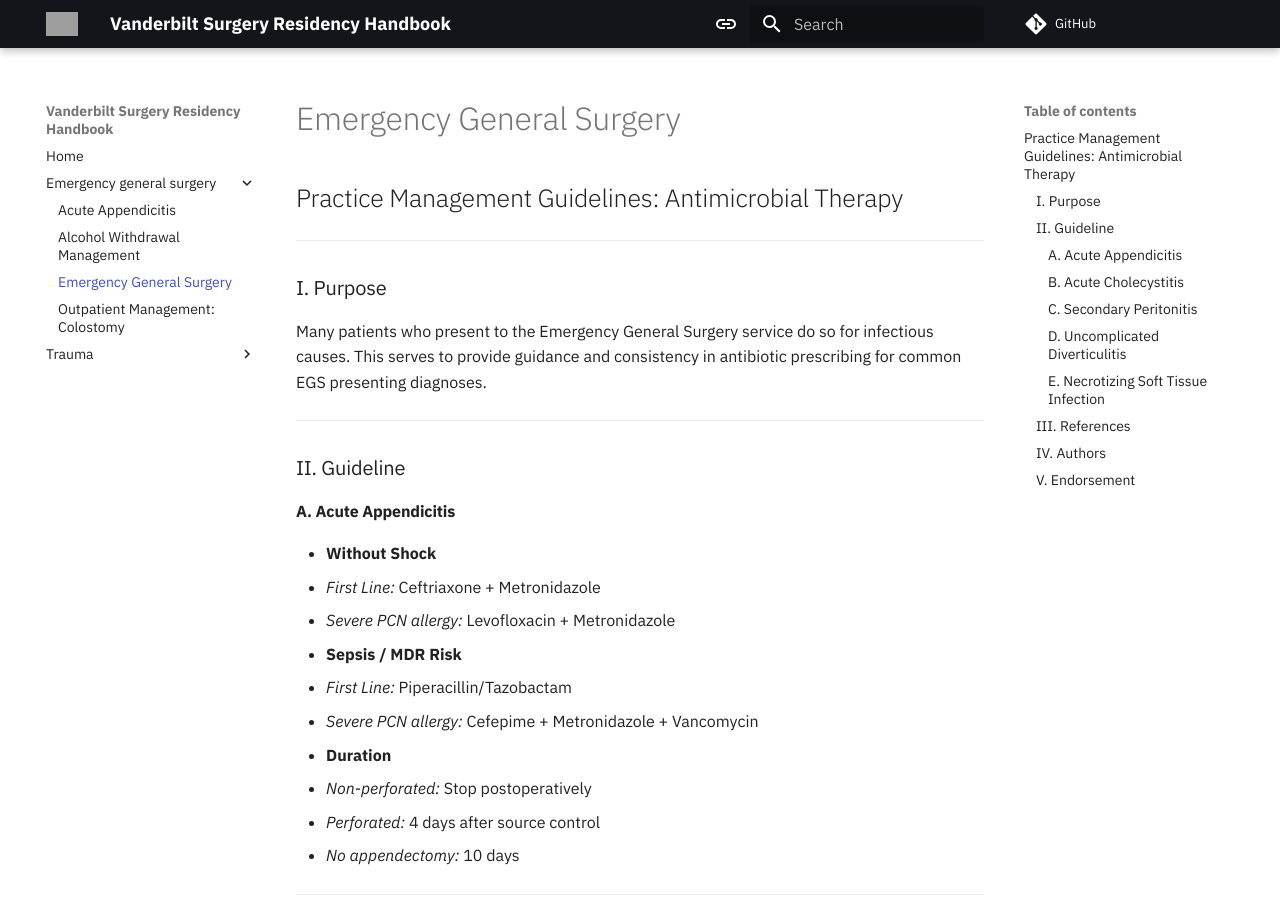
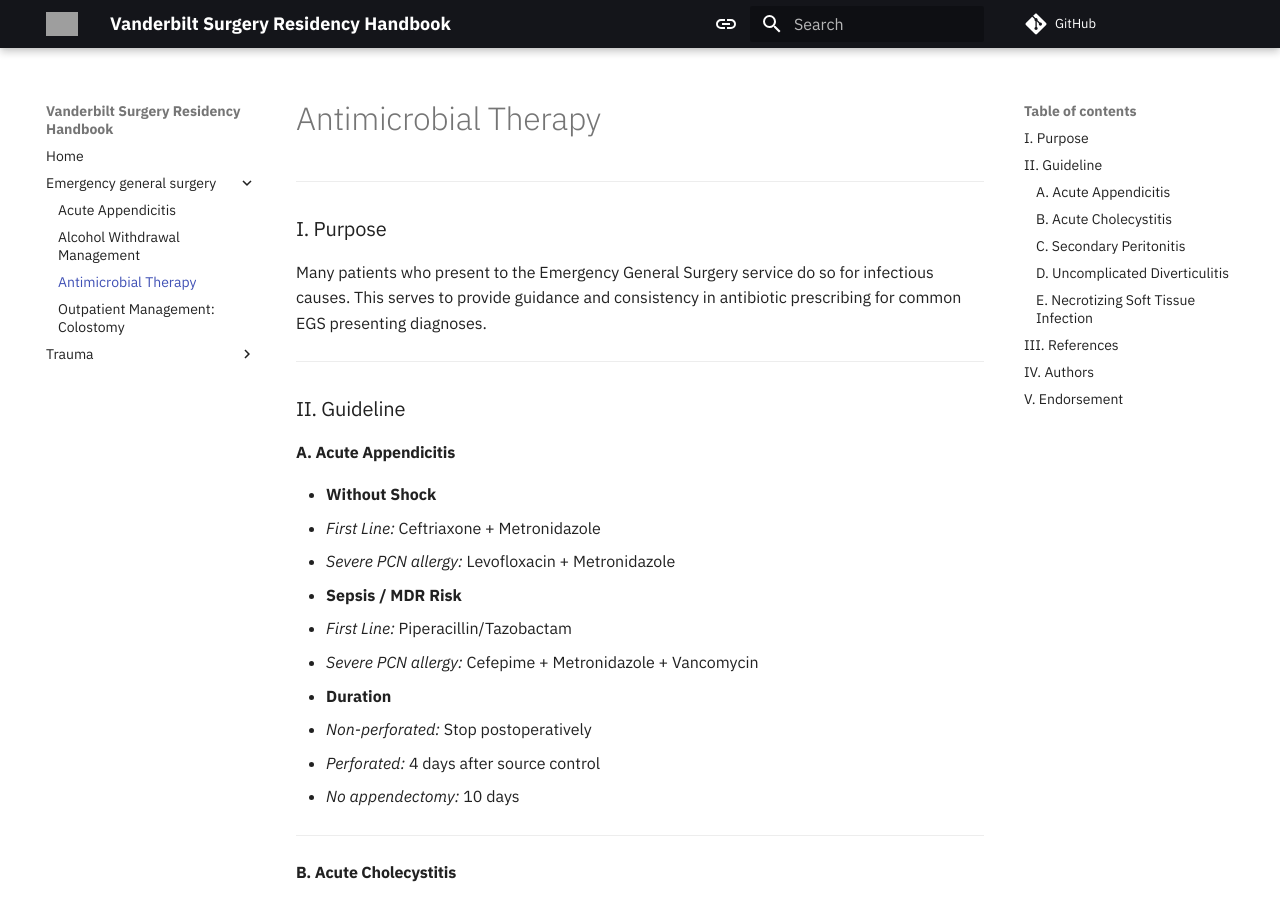
Before and after one commit to bilalmirza96/UOAGeneralSurgery, an MkDocs documentation site: the page built from docs/emergency-general-surgery/Antimicrobial Therapy.md, in a window 1280 px wide and 900 px high. Built offline with MkDocs 1.6.1 and Material for MkDocs 9.7.7, drawn with Linux system fonts in a browser that asks for light colours; comment, search, counter and statistics services are not loaded; grey boxes are pictures that could not be loaded.

Commit message:
Update Antimicrobial Therapy.md

```diff
--- a/docs/emergency-general-surgery/Antimicrobial Therapy.md
+++ b/docs/emergency-general-surgery/Antimicrobial Therapy.md
@@ -1,5 +1,4 @@
-# Emergency General Surgery
-## Practice Management Guidelines: Antimicrobial Therapy
+# Antimicrobial Therapy
 
 ---
 
```
